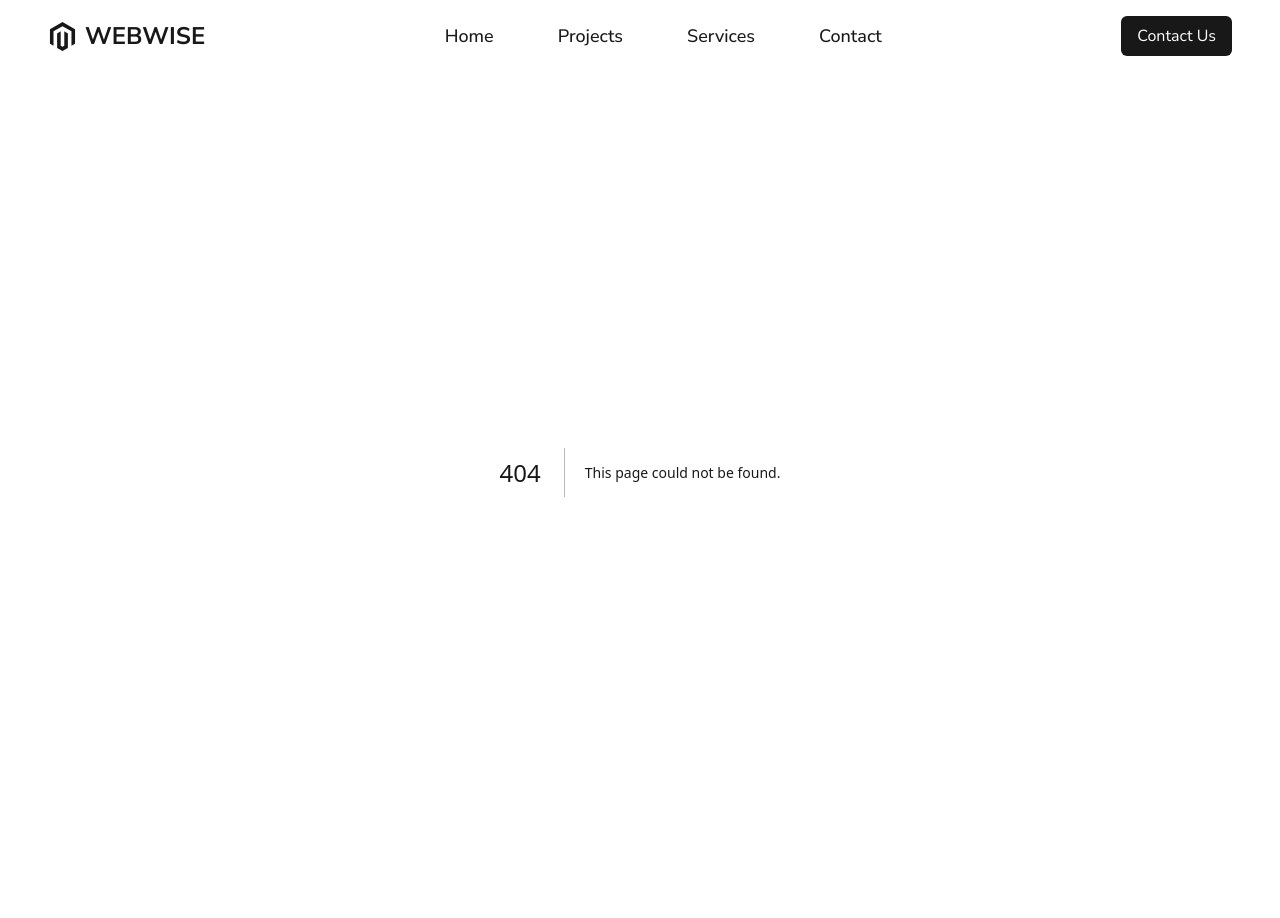
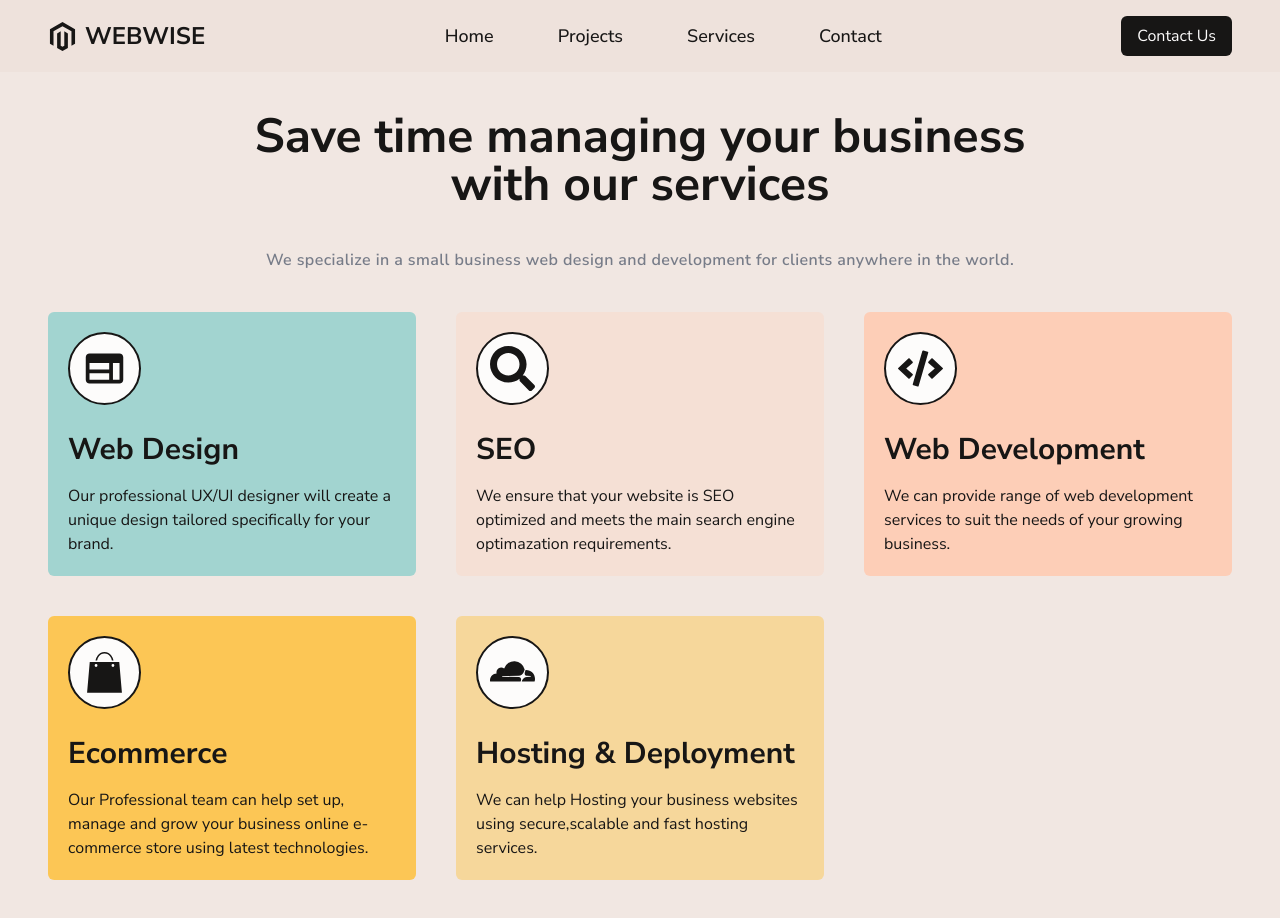
Before and after one commit to kdhillon29/web-agency, a Next.js app: page /services in a window 1280 px wide. Before the commit this address had no page. Before the commit the page ends 872 px from the top, so only its background shows below. Built offline with nearby package versions, Linux system fonts and the light colour scheme.

Commit message:
add services page

```diff
--- a/package.json
+++ b/package.json
@@ -11,6 +11,7 @@
   "dependencies": {
     "@types/aos": "^3.0.7",
     "aos": "^2.3.4",
+    "isomorphic-dompurify": "^2.15.0",
     "next": "14.2.5",
     "react": "^18",
     "react-dom": "^18",
--- /dev/null
+++ b/src/app/services/page.tsx
@@ -0,0 +1,12 @@
+import Services from "@/components/Services/Services";
+import React from "react";
+
+const page = () => {
+  return (
+    <div>
+      <Services />
+    </div>
+  );
+};
+
+export default page;
--- a/src/components/Banners/Banner.tsx
+++ b/src/components/Banners/Banner.tsx
@@ -59,7 +59,7 @@
     dots: false,
     infinite: true,
     slidesToShow: 4,
-    slidesToScroll: 1,
+    slidesToScroll: 2,
     arrows: false,
     autoplay: true,
     autoplaySpeed: 3000,
@@ -77,17 +77,17 @@
       {
         breakpoint: 768,
         settings: {
-          slidesToShow: 1,
-          slidesToScroll: 1,
-          initialSlides: 1,
+          slidesToShow: 2,
+          slidesToScroll: 2,
+          initialSlides: 2,
         },
       },
       {
         breakpoint: 480,
         settings: {
-          slidesToShow: 1,
-          slidesToScroll: 1,
-          initialSlides: 1,
+          slidesToShow: 2,
+          slidesToScroll: 2,
+          initialSlides: 2,
         },
       },
     ],
--- /dev/null
+++ b/src/components/Services/ServiceCard.tsx
@@ -0,0 +1,29 @@
+import React, { ReactNode } from "react";
+import { MdOutlineWeb } from "react-icons/md";
+import { purify } from "@/utils/misc";
+
+type props = {
+  id: number;
+  icon: ReactNode;
+  title: string;
+  description: string;
+  color: string;
+};
+const ServiceCard = ({ id, icon, title, description, color }: props) => {
+  return (
+    <div
+      className={` ${color} p-5 space-y-5 rounded-md hover:shadow-[5px_5px_0px_0px_rgba(0,0,0)] transition-all cursor-pointer`}
+      key={id}
+    >
+      <div className=" bg-white inline-block px-3 py-3 border-2 border-black rounded-full">
+        {icon}
+      </div>
+      <div className=" space-y-4">
+        <h1 className=" text-3xl max-sm:text-2xl font-bold">{title}</h1>
+        <p dangerouslySetInnerHTML={{ __html: purify(description) }} />
+      </div>
+    </div>
+  );
+};
+
+export default ServiceCard;
--- /dev/null
+++ b/src/components/Services/Services.tsx
@@ -0,0 +1,87 @@
+import React from "react";
+import ServiceCard from "./ServiceCard";
+import { MdOutlineWeb } from "react-icons/md";
+import { FaCode } from "react-icons/fa";
+import { GiShoppingBag } from "react-icons/gi";
+import { FaSearch, FaCloudflare } from "react-icons/fa";
+
+const serviceData = [
+  {
+    id: 1,
+    icon: <MdOutlineWeb size={45} />,
+    title: "Web Design",
+    description:
+      "Our professional UX/UI designer will create a unique design tailored specifically for your brand.",
+    color: "bg-tertiary",
+  },
+  {
+    id: 2,
+    icon: <FaSearch size={45} />,
+    title: "SEO",
+    description:
+      "We ensure that your website is SEO optimized and meets the main search engine optimazation requirements.",
+    color: "bg-secondary/30",
+  },
+  {
+    id: 3,
+    icon: <FaCode size={45} />,
+    title: "Web Development",
+    description:
+      "We can provide range of web development services to suit the needs of your growing business.",
+    color: "bg-secondary",
+  },
+  {
+    id: 4,
+    icon: <GiShoppingBag size={45} />,
+    title: "Ecommerce",
+    description:
+      "Our Professional team can help set up, manage and grow your business online e-commerce store using latest technologies.",
+    color: "bg-primary",
+  },
+  {
+    id: 5,
+    icon: <FaCloudflare size={45} />,
+    title: "Hosting & Deployment",
+    description:
+      "We can help Hosting your business websites using secure,scalable and fast hosting services.",
+    color: "bg-primary/50",
+  },
+];
+
+const Services = () => {
+  return (
+    <div className=" min-h-screen container  bg-white/20 flex flex-col justify-center items-center gap-10 py-10">
+      <h1
+        data-aos="fade-up"
+        className=" text-3xl md:text-5xl font-bold text-center px-6 w-full md:w-3/4"
+      >
+        Save time managing your business with our services
+      </h1>
+      <p
+        data-aos="fade-up"
+        className=" text-md text-gray-500 font-semibold leading-4 tracking-wide px-8  md:text-base w-full md:w-3/4 text-center"
+      >
+        We specialize in a small business web design and development for clients
+        anywhere in the world.
+      </p>
+
+      <div
+        data-aos="fade-up"
+        className=" grid grid-cols-2 gap-2 md:grid-cols-3  md:gap-10"
+      >
+        {serviceData.map((ele) => (
+          <ServiceCard
+            key={ele.id}
+            id={ele.id}
+            icon={ele.icon}
+            title={ele.title}
+            description={ele.description}
+            color={ele.color}
+          />
+        ))}
+      </div>
+    </div>
+  );
+};
+
+export default Services;
--- /dev/null
+++ b/src/utils/misc.ts
@@ -0,0 +1,5 @@
+import DOMPurify from "isomorphic-dompurify";
+
+export const purify = (str: string) => {
+  return DOMPurify.sanitize(str);
+};
```
Also changed, not shown: 1 other file (tests, documents, lock files or other folders).
